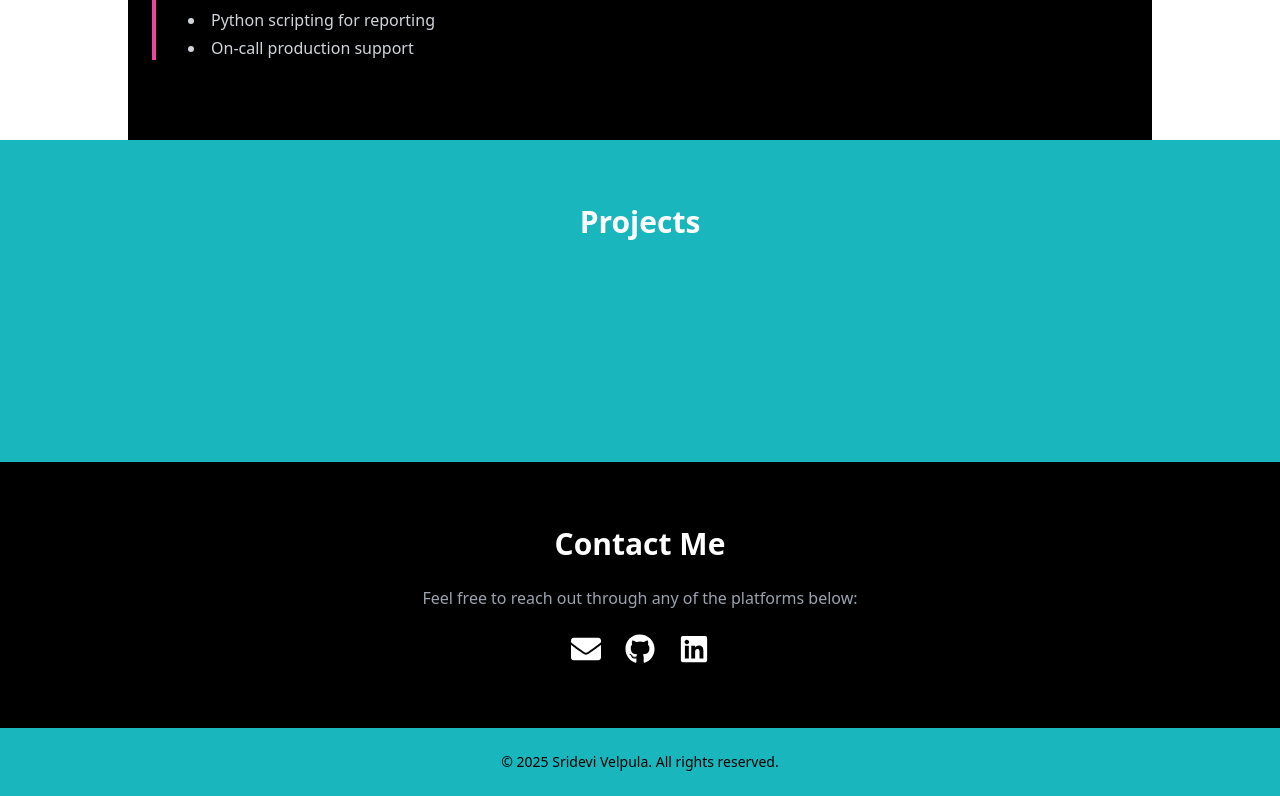
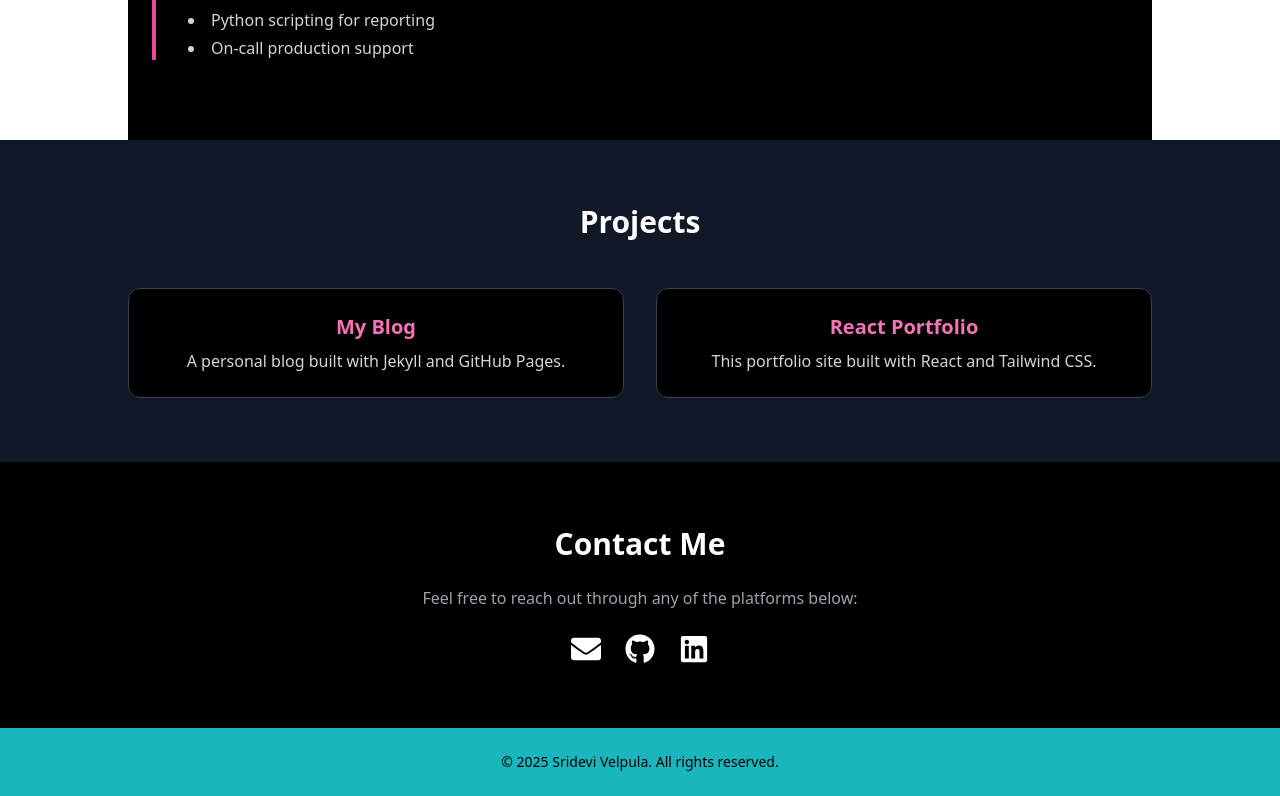
Before and after one commit to srideviblogs/my-portfolio-react, a React (Create React App) app: page / in a window 1280 px wide. Shown: the part 2578-3374 px from the top of the page. Built offline with nearby package versions, Linux system fonts and the light colour scheme.

Commit message:
Update Portfolio.js

```diff
--- a/src/components/Portfolio.js
+++ b/src/components/Portfolio.js
@@ -15,7 +15,7 @@ const projects = [
 
 const Portfolio = () => {
   return (
-    <section id="portfolio" className="bg-tealcustom text-white py-16 px-6">
+    <section id="portfolio" className="bg-gray-900 text-white py-16 px-6">
       <div className="max-w-5xl mx-auto text-center">
         <h2 className="text-3xl font-semibold mb-12">Projects</h2>
         <div className="grid gap-8 md:grid-cols-2">
@@ -25,10 +25,10 @@ const Portfolio = () => {
               href={project.link}
               target="_blank"
               rel="noopener noreferrer"
-              className="bg-tealcustom border border-tealcustom rounded-xl p-6 hover:tealcustom hover:shadow-md transition"
+              className="bg-black border border-gray-700 rounded-xl p-6 hover:border-pink-500 hover:shadow-md transition"
             >
-              <h3 className="text-xl font-bold mb-2 text-tealcustom">{project.title}</h3>
-              <p className="text-tealcustom">{project.description}</p>
+              <h3 className="text-xl font-bold mb-2 text-pink-400">{project.title}</h3>
+              <p className="text-gray-300">{project.description}</p>
             </a>
           ))}
         </div>
```
